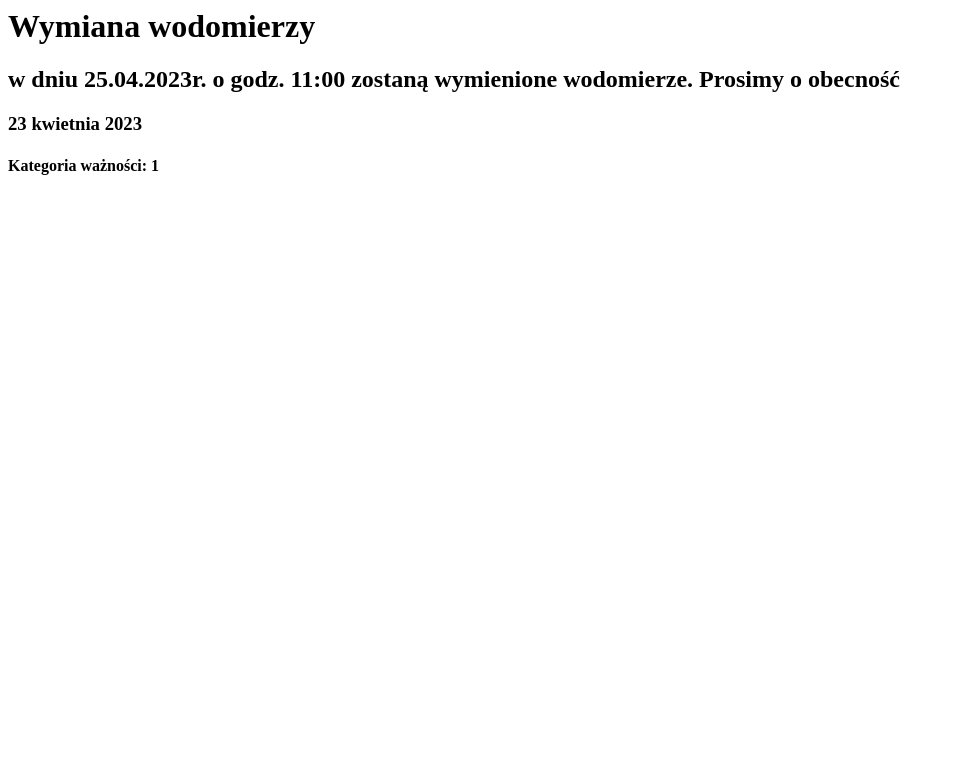
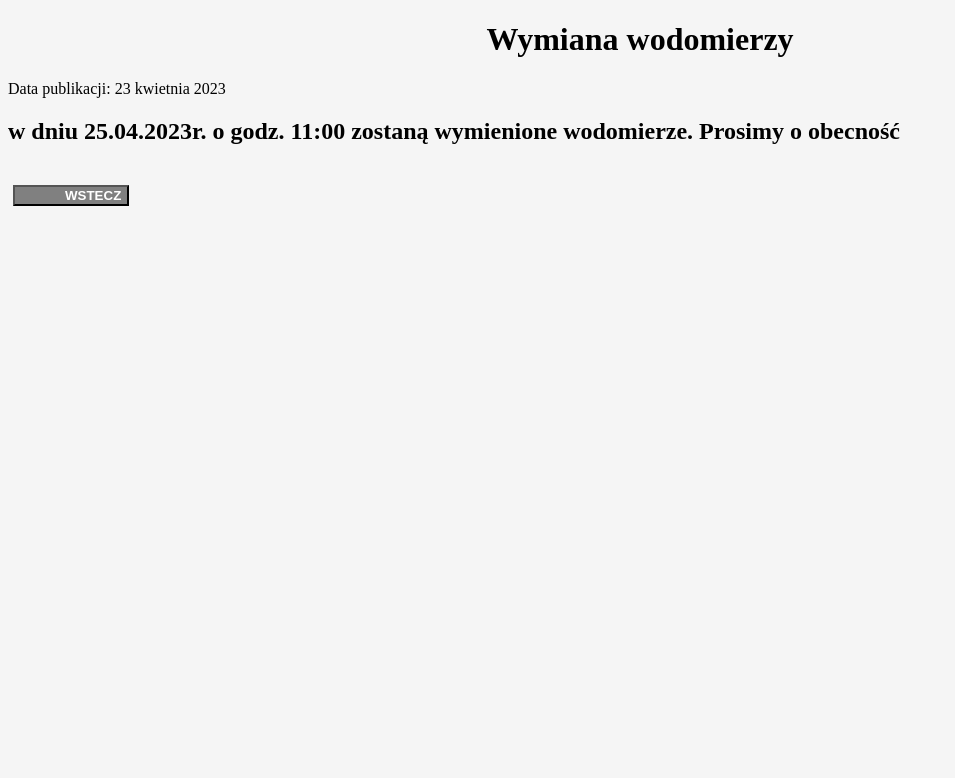
Before and after one commit to kama1990/SDAadvertisement, a Django app: page /2/ in a window 1280 px wide. Shown: the top 778 px of the page, without its empty margins (0-955 px from the left). Run offline with Django 4.2, Linux system fonts and the light colour scheme; data comes from the database, SQL or seed files in the repository.

Commit message:
added css - finished

```diff
--- /dev/null
+++ b/advert/static/css/detail.css
@@ -0,0 +1,14 @@
+body {
+    background-color: whitesmoke;
+}
+h1 {
+    text-align: center;
+}
+input[type="submit"] {
+    color:white;
+    background-color: gray;
+    padding-inline-start: 50px;
+    margin-top: 20px;
+    margin-left: 5px;
+    font-weight: bolder;
+}
--- a/advert/templates/detail.html
+++ b/advert/templates/detail.html
@@ -1,6 +1,21 @@
+<!DOCTYPE html>
+<html lang="pl">
+<head>
+    {% load static %}
+    <meta charset="UTF-8">
+    <meta name="viewport" content="width=device-width, initial-scale=1.0">
+    <link rel="stylesheet" href="{% static 'css/detail.css' %}"
+    <title></title>
+</head>
+<body>
+    <h1>{{post.title}}</h1>
+    <p>Data publikacji: {{post.date}}</p>
+    <h2>{{post.text}}</h2>
+
+
+    <form action="{%url 'home' %}" method="post">
+        {% csrf_token %}
+        <input type="submit" value="WSTECZ" />
+</body>
+</html>
 <!-- KROK 10 -->
-
-<h1>{{post.title}}</h1>
-<h2>{{post.text}}</h2>
-<h3>{{post.date}}</h3>
-<h4>Kategoria ważności: {{post.category}}
--- a/advert/urls.py
+++ b/advert/urls.py
@@ -1,6 +1,8 @@
 
 from django.urls import path
 from . import views
+from django.conf import settings
+from django.conf.urls.static import static
 
 # KROK 7
 # dodajemy ścięzkę detail , która będzie miał aodwołanie do views
@@ -12,3 +14,6 @@ urlpatterns = [
     path('', views.home, name="home"),
     path('<int:postID>/', views.detail, name='detail')
 ]
+
+if settings.DEBUG:
+    urlpatterns += static(settings.MEDIA_URL, document_root=settings.MEDIA_ROOT)
--- a/advertisement/settings.py
+++ b/advertisement/settings.py
@@ -127,3 +127,6 @@ STATIC_URL = 'static/'
 # https://docs.djangoproject.com/en/4.2/ref/settings/#default-auto-field
 
 DEFAULT_AUTO_FIELD = 'django.db.models.BigAutoField'
+
+MEDIA_ROOT = BASE_DIR/'media'
+MEDIA_URL = '/media/'
```
Also changed, not shown: advert/static/css/home.css (added, +35 -0 lines), advert/templates/home.html (+14 -7 lines), advert/static/image/background_body.jpg (added).
